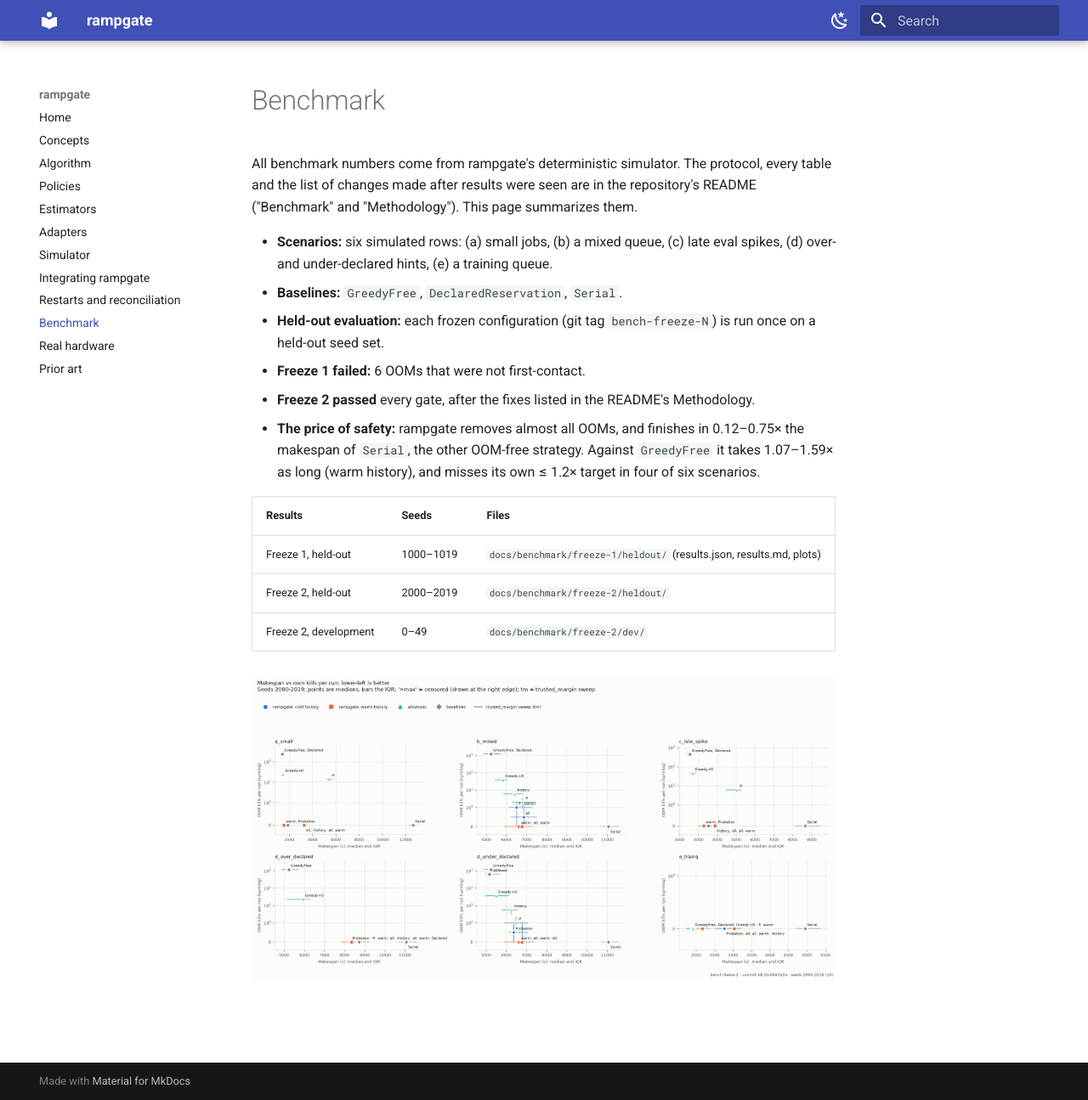
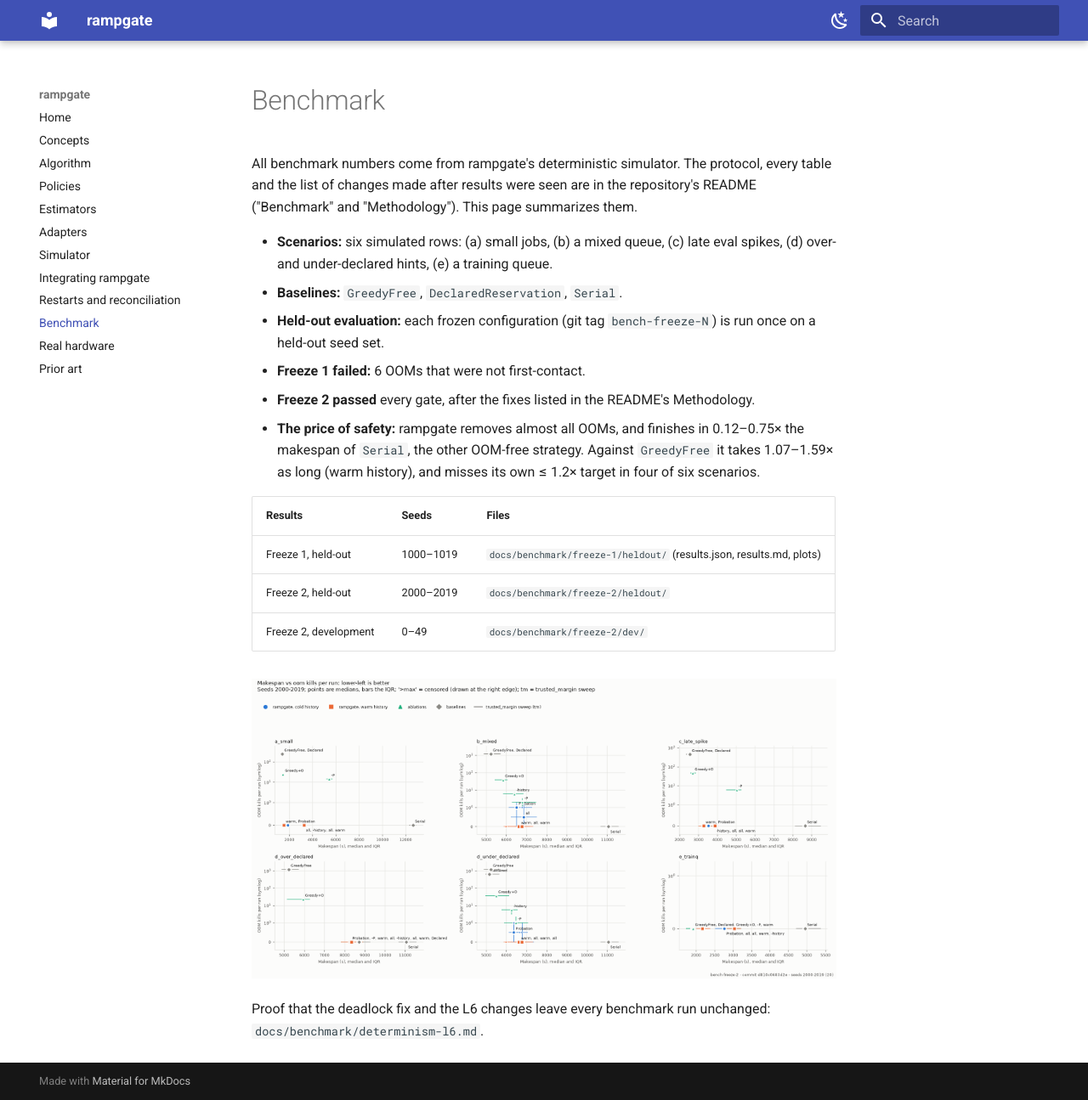
Before and after one commit to KebanFiru/rampgate, an MkDocs documentation site: the page built from docs/benchmark.md, in a window 1280 px wide and 1295 px high. Shown: the whole window at 85% size. Built offline with MkDocs 1.6.1 and Material for MkDocs 9.7.7, drawn with Linux system fonts in a browser that asks for light colours.

Commit message:
docs(benchmark): proof that the deadlock fix and the L6 changes leave all 3000 development-seed runs identical (trace digests)

```diff
--- a/docs/benchmark.md
+++ b/docs/benchmark.md
@@ -16,3 +16,5 @@ All benchmark numbers come from rampgate's deterministic simulator. The protocol
 | Freeze 2, development | 0–49 | `docs/benchmark/freeze-2/dev/` |
 
 ![makespan vs OOM kills, freeze 2](benchmark/freeze-2/heldout/pareto_ooms.png)
+
+Proof that the deadlock fix and the L6 changes leave every benchmark run unchanged: `docs/benchmark/determinism-l6.md`.
```
